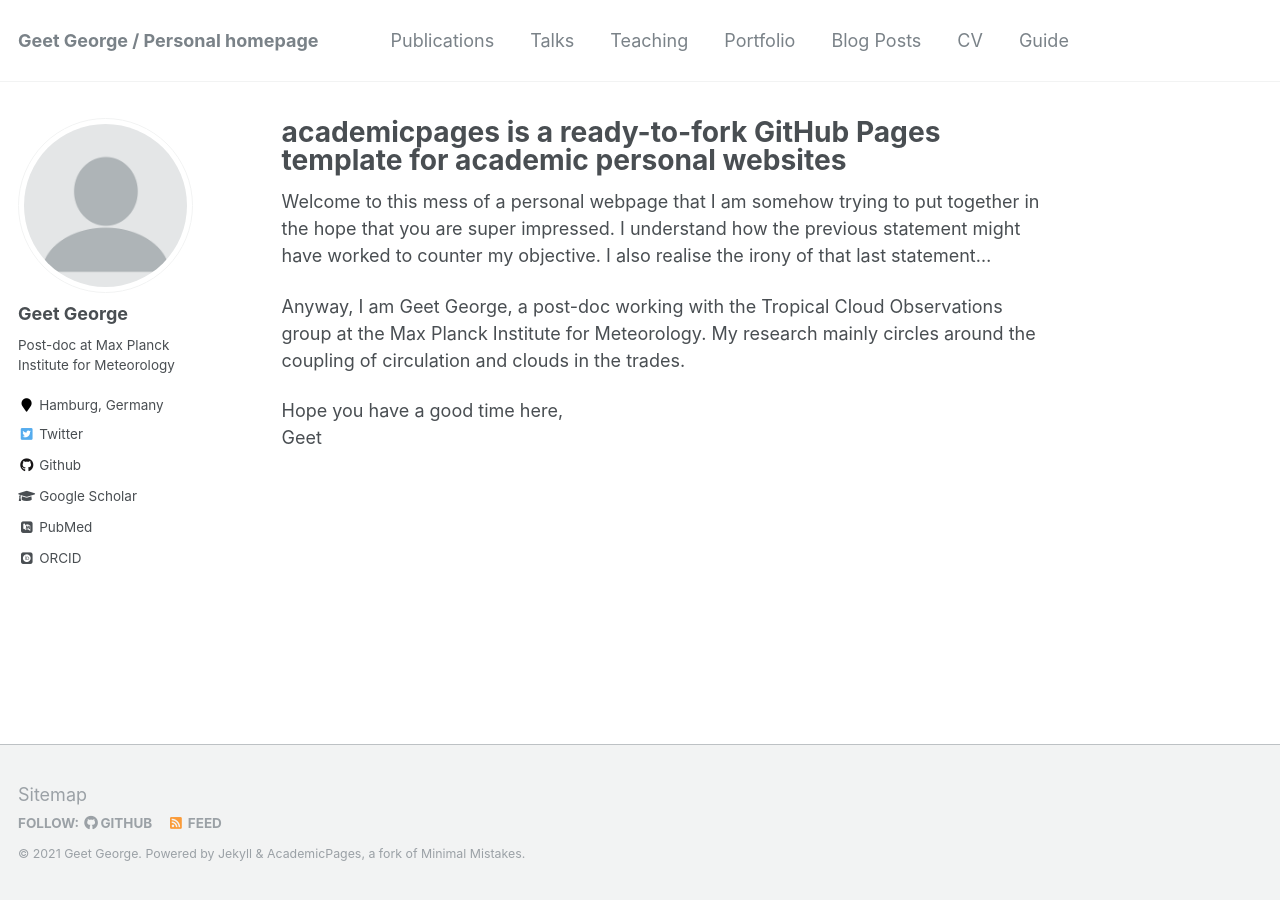
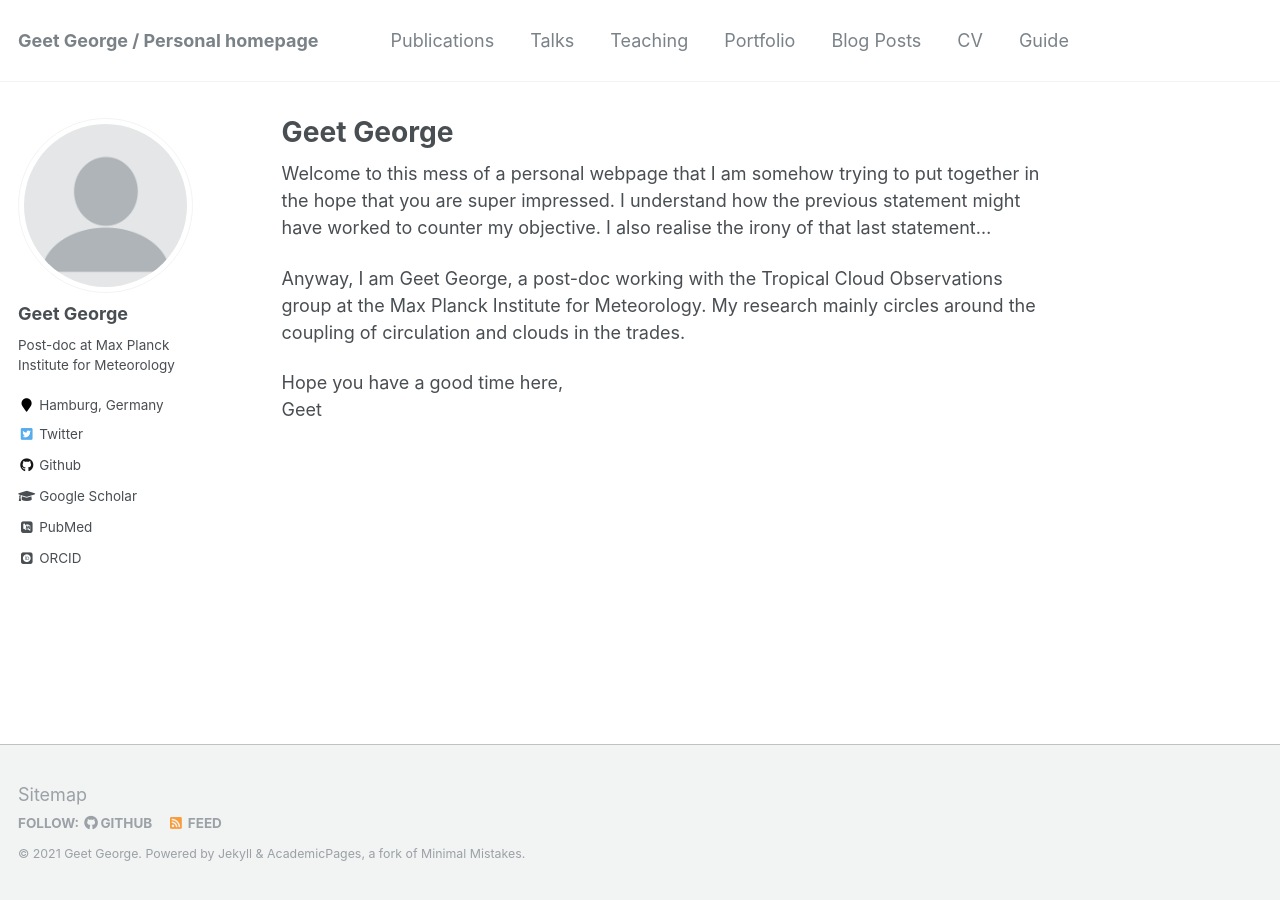
Before and after one commit to Geet-George/geet-george.github.io, a Jekyll site: the page built from _pages/about.md, in a window 1280 px wide. Built offline with Jekyll 4.4.1, drawn with Linux system fonts in a browser that asks for light colours; some web fonts are replaced.

Commit message:
update title of page

```diff
--- a/_pages/about.md
+++ b/_pages/about.md
@@ -1,6 +1,6 @@
 ---
 permalink: /
-title: "academicpages is a ready-to-fork GitHub Pages template for academic personal websites"
+title: "Geet George"
 excerpt: "About me"
 author_profile: true
 redirect_from:
```
